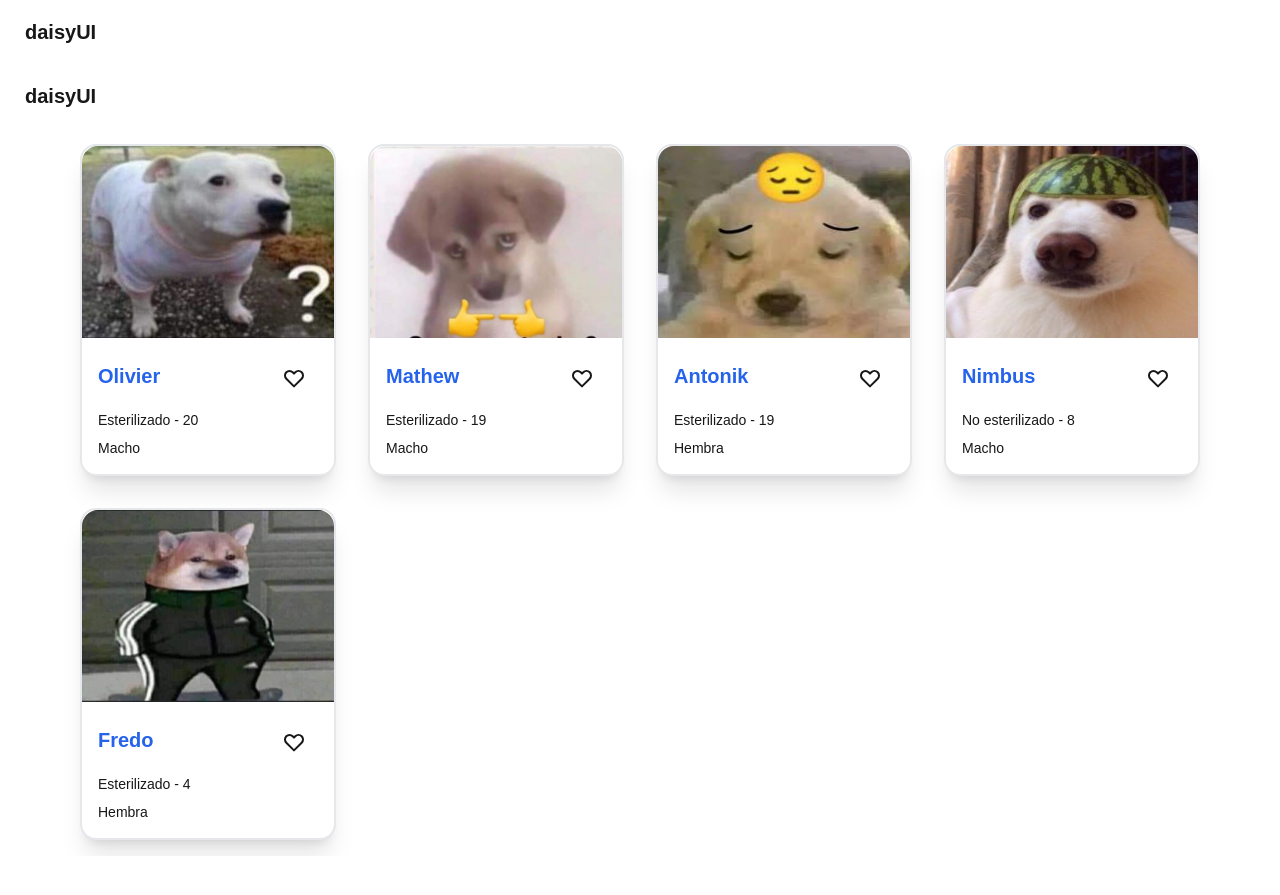
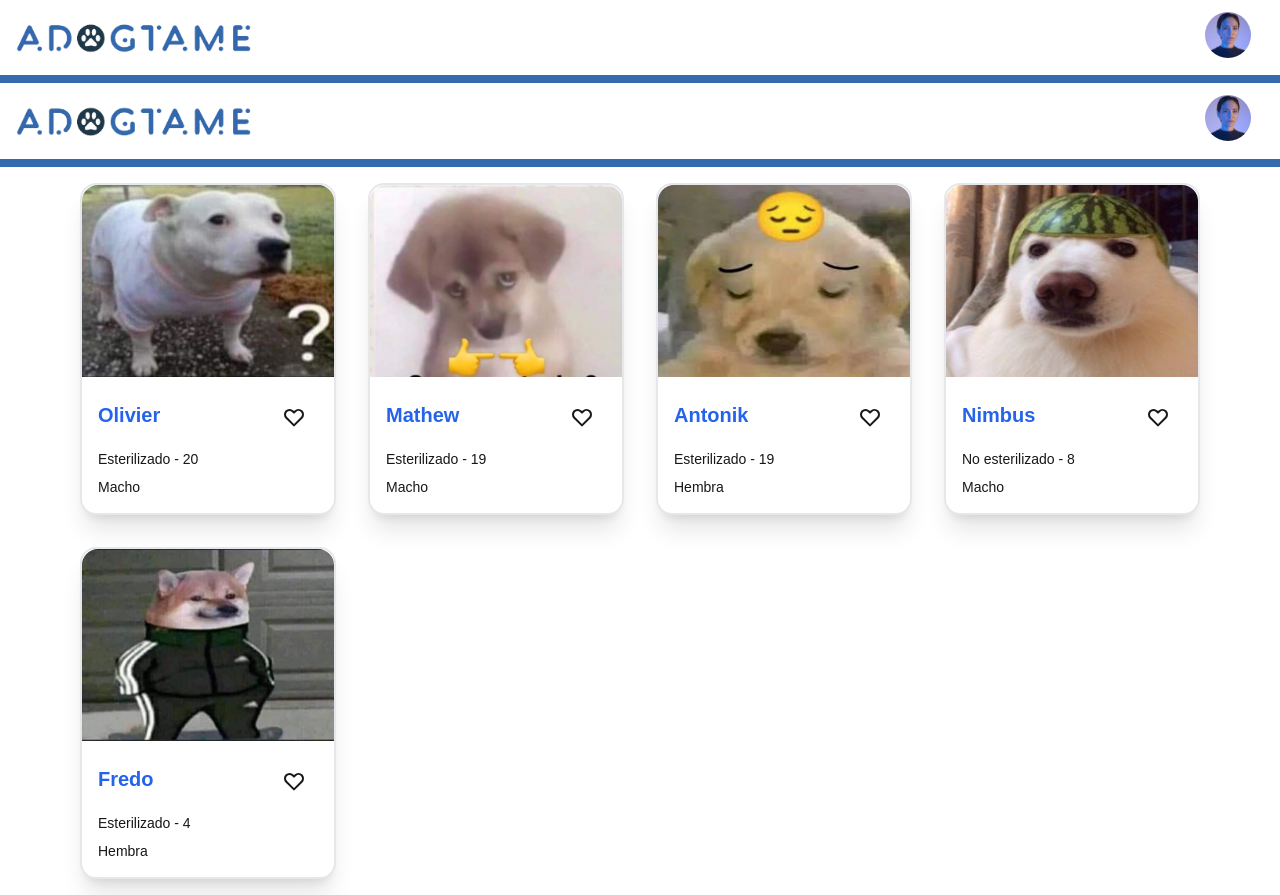
Before and after one commit to vieerr/adogtame, a Next.js app: page /showDogsCards in a window 1280 px wide. Before the commit the page ends 856 px from the top, so only its background shows below. Built offline with nearby package versions, Linux system fonts and the light colour scheme.

Commit message:
navbar layout and profile picture

```diff
--- a/src/components/general/Navbar.jsx
+++ b/src/components/general/Navbar.jsx
@@ -1,7 +1,55 @@
+import Image from "next/image";
+import UserIcon from "./UserIcon";
+
+const userAuthenticated = () => {
+  //Method to check if the user has Logged in
+  //store in "current user" variable all the user data
+  //Example:
+  const currentUser = {
+    userId:123,
+    profilePicture: "/profile_pic_dummy.webp",
+    type:"rescuer"
+    //type:"shelter"
+    //More data from the DB
+  }
+
+  //Return the object to be used in the component
+  if(Object.keys(currentUser).length === 0){
+    return [false, {}];
+  }else{
+    const userInfo = {
+      profilePicture: currentUser.profilePicture,
+      type: currentUser.type
+    }
+    return [true, userInfo];
+  }
+}
+
+
 const Navbar = () => {
+  const [profileVisible,userInfo] = userAuthenticated();
+
   return (
-    <div className="navbar bg-base-100">
-      <a className="btn btn-ghost text-xl">daisyUI</a>
+    <div className="navbar bg-base-100 border-b-[.5rem] border-b-[#356aae]">
+      <div className="flex-1">
+        <Image
+          src="/logo.png"
+          width={250}
+          height={80}
+          alt="ADOGTAME logo"
+        />
+      </div>
+      <div className="flex-none">
+        {profileVisible ? (
+          <UserIcon userInfo={userInfo}/>
+        ):(
+          <div tabIndex={0} role="button" className="btn btn-ghost bg-[#356aae] text-white hover:bg-[#284f83]">
+            <div className=" text-xs rounded-full">
+              REGISTER
+            </div>
+          </div>
+        )}
+      </div>
     </div>
   );
 };
--- /dev/null
+++ b/src/components/general/UserIcon.jsx
@@ -0,0 +1,35 @@
+import Image from "next/image";
+import Link from "next/link";
+
+import { LuBadgeCheck } from "react-icons/lu";
+
+const UserIcon = ({userInfo}) =>{
+	return (
+		<div className="dropdown dropdown-end pr-5">
+      <div tabIndex={0} role="button" className="btn btn-ghost btn-circle avatar">
+        <div className="w-20 rounded-full">
+         <Image
+           alt="Profile picture"
+           src={userInfo.profilePicture}
+           width={20}
+           height={20}
+          />
+        </div>
+      </div>
+      <ul
+        tabIndex={0}
+        className="menu menu-sm dropdown-content bg-base-100 rounded-box z-[1] mt-3 w-52 p-2 shadow">
+        <li>
+          <Link href="/user-panel" className="justify-between">
+            Profile
+            {userInfo.type === "rescuer" && <span className="badge bg-green-600 text-white"><LuBadgeCheck/> Rescuer</span>}
+            {userInfo.type === "shelter" && <span className="badge bg-sky-500 text-white"><LuBadgeCheck /> Shelter</span>}
+          </Link>
+        </li>
+        <li><a>Logout</a></li>
+      </ul>
+    </div>
+	);
+}
+
+export default UserIcon;
```
Also changed, not shown: public/logo.png (added), public/profile_pic_dummy.webp (added).
